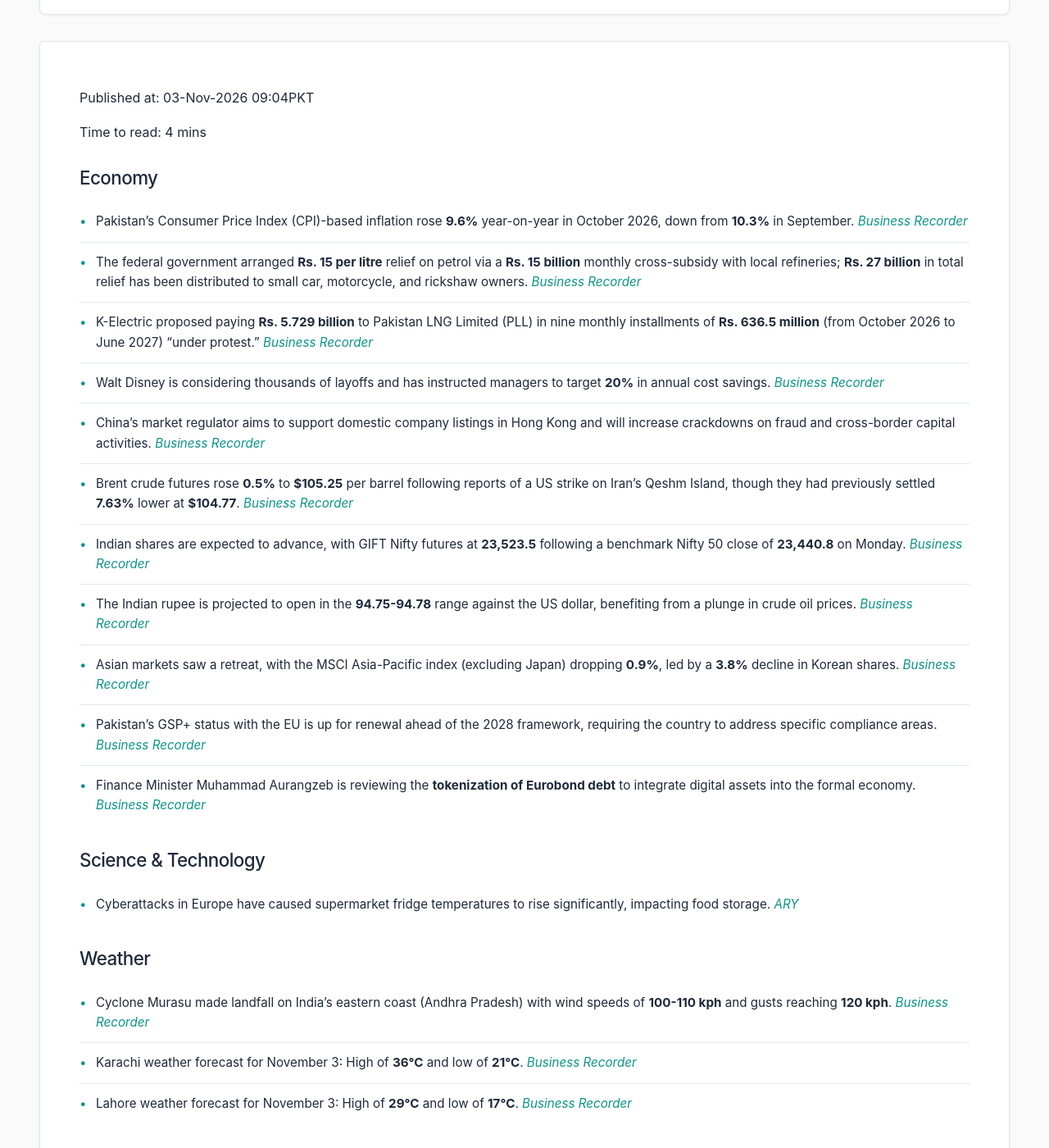
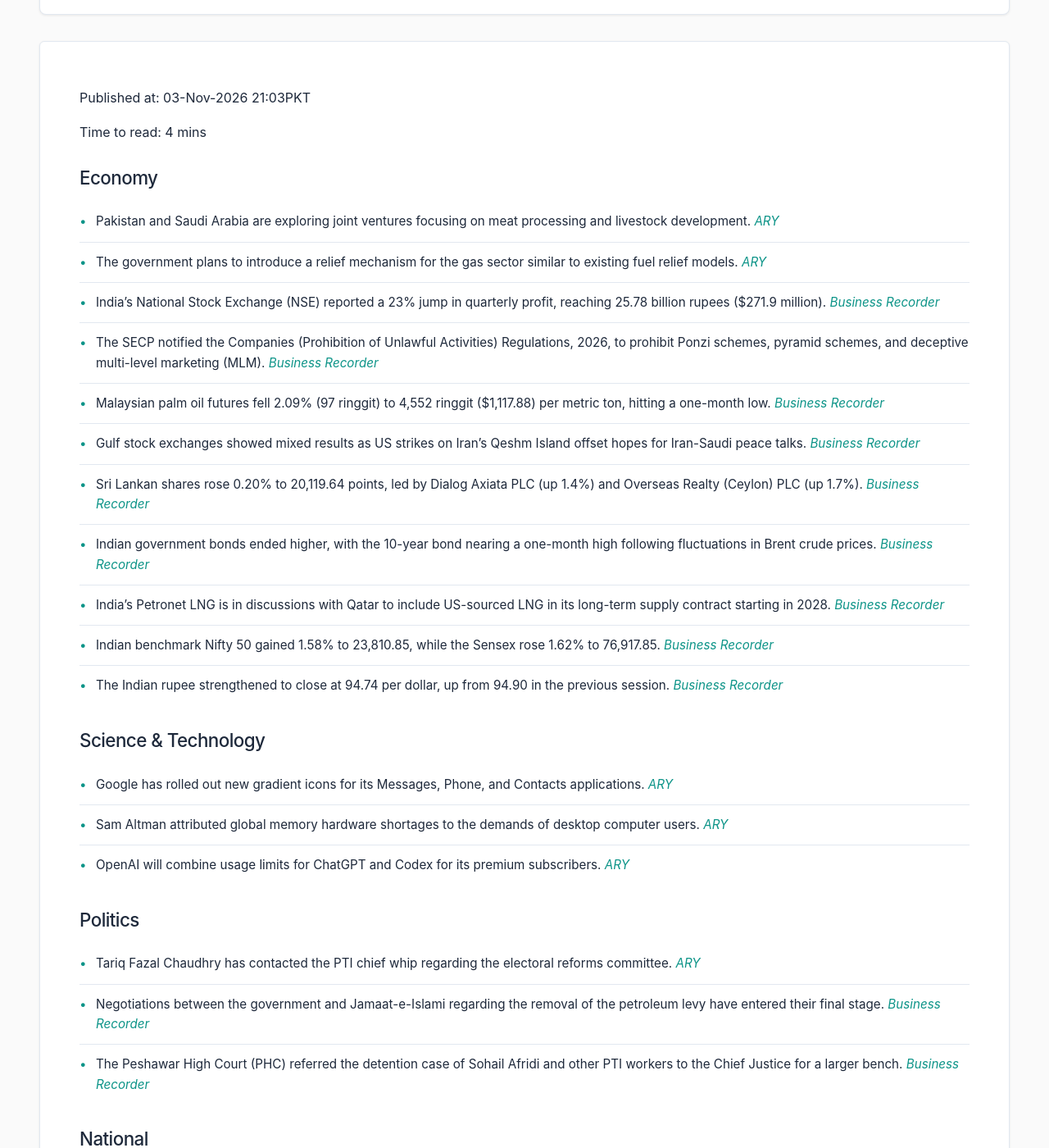
Before and after one commit to zsubzwary/news, a Jekyll site: the page built from en/index.md, in a window 1280 px wide and 1400 px high, scrolled down 209 px. Shown: the whole window at 82% size. Built offline with Jekyll 4.4.1, drawn with Linux system fonts in a browser that asks for light colours; some web fonts are replaced; comment, search, counter and statistics services are not loaded; some of the changed text lies outside the part shown.

Commit message:
DateTime; 2026-11-03T16:03:41.614Z

```diff
--- a/en/index.md
+++ b/en/index.md
@@ -4,52 +4,51 @@ title: Pakistan News Briefing
 lang: en
 ---
 
-Published at: 03-Nov-2026 09:04PKT
+Published at: 03-Nov-2026 21:03PKT
 
 Time to read: 4 mins
 
 ### Economy
-- Pakistan's Consumer Price Index (CPI)-based inflation rose **9.6%** year-on-year in October 2026, down from **10.3%** in September. *[Business Recorder](https://www.brecorder.com/news/40447159/oct-cpi-rises-96pc-yoy)*
-- The federal government arranged **Rs. 15 per litre** relief on petrol via a **Rs. 15 billion** monthly cross-subsidy with local refineries; **Rs. 27 billion** in total relief has been distributed to small car, motorcycle, and rickshaw owners. *[Business Recorder](https://www.brecorder.com/news/40447158/govt-arranges-rs15-per-litre-relief-on-petrol)*
-- K-Electric proposed paying **Rs. 5.729 billion** to Pakistan LNG Limited (PLL) in nine monthly installments of **Rs. 636.5 million** (from October 2026 to June 2027) "under protest." *[Business Recorder](https://www.brecorder.com/news/40447162/ke-proposes-rs5729bn-payment-to-pll-under-protest)*
-- Walt Disney is considering thousands of layoffs and has instructed managers to target **20%** in annual cost savings. *[Business Recorder](https://www.brecorder.com/news/40447174/disney-eyes-thousands-of-layoffs-asks-managers-to-target-20%20savings-bloomberg-news-reports)*
-- China's market regulator aims to support domestic company listings in Hong Kong and will increase crackdowns on fraud and cross-border capital activities. *[Business Recorder](https://www.brecorder.com/news/40447176/china-market-regulator-to-encourage-hong-kong-listings)*
-- Brent crude futures rose **0.5%** to **$105.25** per barrel following reports of a US strike on Iran's Qeshm Island, though they had previously settled **7.63%** lower at **$104.77**. *[Business Recorder](https://www.brecorder.com/news/40447167/oil-rises-after-report-of-us-strike-on-irans-qeshm-island)*
-- Indian shares are expected to advance, with GIFT Nifty futures at **23,523.5** following a benchmark Nifty 50 close of **23,440.8** on Monday. *[Business Recorder](https://www.brecorder.com/news/40447171/indian-shares-set-to-extend-advance-on-softer-oil-steady-earnings)*
-- The Indian rupee is projected to open in the **94.75-94.78** range against the US dollar, benefiting from a plunge in crude oil prices. *[Business Recorder](https://www.brecorder.com/news/40447169/indian-rupee-to-benefit-from-oil-plunge-while-facing-technical-resistance-dollar-strength)*
-- Asian markets saw a retreat, with the MSCI Asia-Pacific index (excluding Japan) dropping **0.9%**, led by a **3.8%** decline in Korean shares. *[Business Recorder](https://www.brecorder.com/news/40447168/asian-stocks-retreat-ahead-of-us-midterms-oil-steadies)*
-- Pakistan's GSP+ status with the EU is up for renewal ahead of the 2028 framework, requiring the country to address specific compliance areas. *[Business Recorder](https://www.brecorder.com/news/40447160/german-envoy-says-pakistans-gsp-status-up-for-renewal)*
-- Finance Minister Muhammad Aurangzeb is reviewing the **tokenization of Eurobond debt** to integrate digital assets into the formal economy. *[Business Recorder](https://www.brecorder.com/news/40447164/aurangzeb-says-reviewing-tokenization-of-eurobond-debt)*
+- Pakistan and Saudi Arabia are exploring joint ventures focusing on meat processing and livestock development. *[ARY](https://arynews.tv/pakistan-saudi-arabia-explore-joint-ventures-in-meat-processing)*
+- The government plans to introduce a relief mechanism for the gas sector similar to existing fuel relief models. *[ARY](https://arynews.tv/govt-plans-similar-relief-mechanism-for-gas-sector-says-ali-pervaiz-malik)*
+- India's National Stock Exchange (NSE) reported a 23% jump in quarterly profit, reaching 25.78 billion rupees ($271.9 million). *[Business Recorder](https://www.brecorder.com/news/40447230/indias-nse-posts-23-rise-in-quarterly-profit-in-first-results-since-listing)*
+- The SECP notified the Companies (Prohibition of Unlawful Activities) Regulations, 2026, to prohibit Ponzi schemes, pyramid schemes, and deceptive multi-level marketing (MLM). *[Business Recorder](https://www.brecorder.com/news/40447228/secp-notifies-regulations-to-prohibit-ponzi-pyramid-schemes)*
+- Malaysian palm oil futures fell 2.09% (97 ringgit) to 4,552 ringgit ($1,117.88) per metric ton, hitting a one-month low. *[Business Recorder](https://www.brecorder.com/news/40447227/palm-hits-one-month-low-as-stockpile-concerns-weigh)*
+- Gulf stock exchanges showed mixed results as US strikes on Iran's Qeshm Island offset hopes for Iran-Saudi peace talks. *[Business Recorder](https://www.brecorder.com/news/40447229/gulf-bourses-mixed-as-fears-over-us-strikes-offset-iran-saudi-talks)*
+- Sri Lankan shares rose 0.20% to 20,119.64 points, led by Dialog Axiata PLC (up 1.4%) and Overseas Realty (Ceylon) PLC (up 1.7%). *[Business Recorder](https://www.brecorder.com/news/40447224/communication-services-stocks-lift-sri-lankan-shares-higher)*
+- Indian government bonds ended higher, with the 10-year bond nearing a one-month high following fluctuations in Brent crude prices. *[Business Recorder](https://www.brecorder.com/news/40447218/india-bonds-end-tad-higher-on-softer-oil)*
+- India's Petronet LNG is in discussions with Qatar to include US-sourced LNG in its long-term supply contract starting in 2028. *[Business Recorder](https://www.brecorder.com/news/40447214/indias-top-gas-importer-sets-eyes-on-us-lng-under-long-term-deal-with-qatar)*
+- Indian benchmark Nifty 50 gained 1.58% to 23,810.85, while the Sensex rose 1.62% to 76,917.85. *[Business Recorder](https://www.brecorder.com/news/40447213/indian-shares-extend-rally-as-earnings-cooling-crude-draw-foreign-buyers)*
+- The Indian rupee strengthened to close at 94.74 per dollar, up from 94.90 in the previous session. *[Business Recorder](https://www.brecorder.com/news/40447212/indian-rupee-nudges-higher-forward-premiums-dip-with-focus-on-us-midterm-oil-moves)*
 
 ### Science & Technology
-- Cyberattacks in Europe have caused supermarket fridge temperatures to rise significantly, impacting food storage. *[ARY](https://arynews.tv/cyberattacks-send-supermarket-fridge-temperatures-soaring-across-europe)*
-
-### Weather
-- Cyclone Murasu made landfall on India's eastern coast (Andhra Pradesh) with wind speeds of **100-110 kph** and gusts reaching **120 kph**. *[Business Recorder](https://www.brecorder.com/news/40447175/cyclone-murasu-makes-landfall-on-indias-eastern-coast)*
-- Karachi weather forecast for November 3: High of **36°C** and low of **21°C**. *[Business Recorder](https://www.brecorder.com/news/40447081/the-weather)*
-- Lahore weather forecast for November 3: High of **29°C** and low of **17°C**. *[Business Recorder](https://www.brecorder.com/news/40447081/the-weather)*
+- Google has rolled out new gradient icons for its Messages, Phone, and Contacts applications. *[ARY](https://arynews.tv/google-rolls-out-new-gradient-icons-for-messages-phone-and-contacts-apps)*
+- Sam Altman attributed global memory hardware shortages to the demands of desktop computer users. *[ARY](https://arynews.tv/sam-altman-blames-desktop-computer-users-for-global-memory-hardware-shortages)*
+- OpenAI will combine usage limits for ChatGPT and Codex for its premium subscribers. *[ARY](https://arynews.tv/openai-to-combine-chatgpt-and-codex-usage-limits-for-premium-subscribers)*
 
 ### Politics
-- US Secretary of State Marco Rubio met with Venezuelan Foreign Minister Oliver Blanco to discuss institutional reforms for future free and fair elections. *[Business Recorder](https://www.brecorder.com/news/40447177/rubio-speaks-to-venezuelan-minister-about-reforms-that-lay-groundwork-for-elections)*
-- North Korea tested a strategic cruise missile equipped with a **dispersal warhead** designed for vertical strikes. *[Business Recorder](https://www.brecorder.com/news/40447172/north-korea-conducts-strategic-cruise-missile-test-with-dispersal-warhead-kcna-says)*
-- Malaysia's Prime Minister announced meetings between the chief secretary and the central bank governor to prepare for security threats following cyberattack warnings to the EU and Japan. *[Business Recorder](https://www.brecorder.com/news/40447173/malaysia-to-hold-meetings-on-security-threats-pm-says)*
-- The US Justice Department is breaking with tradition to intervene in the upcoming midterm elections. *[ARY](https://arynews.tv/trump-justice-dept-breaks-with-tradition-to-intervene-in-midterms)*
+- Tariq Fazal Chaudhry has contacted the PTI chief whip regarding the electoral reforms committee. *[ARY](https://arynews.tv/tariq-fazal-chaudhry-contacts-pti-chief-whip-over-electoral-reforms-committee)*
+- Negotiations between the government and Jamaat-e-Islami regarding the removal of the petroleum levy have entered their final stage. *[Business Recorder](https://www.brecorder.com/news/40447217/govt-ji-talks-on-petroleum-levy-removal-enter-final-stage)*
+- The Peshawar High Court (PHC) referred the detention case of Sohail Afridi and other PTI workers to the Chief Justice for a larger bench. *[Business Recorder](https://www.brecorder.com/news/40447216/phc-refers-sohail-afridi-detention-case-to-chief-justice-for-larger-bench)*
 
 ### National
-- Prime Minister Shehbaz Sharif met with Chinese Minister Liu Haixing to reaffirm commitment to expanded cooperation in trade, investment, and infrastructure. *[Business Recorder](https://www.brecorder.com/news/40447161/trade-investment-amp-other-key-sectors-pm-for-expanded-cooperation-with-china)*
-- Pakistan and South Korea have signed a new judicial cooperation agreement. *[ARY](https://arynews.tv/pakistan-and-south-korea-sign-judicial-cooperation-agreement)*
+- Maryam Nawaz distributed laptops and scholarships to students in Attock. *[ARY](https://arynews.tv/maryam-nawaz-awards-laptops-and-scholarships-to-students-in-attock)*
+- The CM of Punjab inaugurated the Green Bus service in Attock. *[ARY](https://arynews.tv/cm-punjab-receives-warm-welcome-as-green-bus-service-inaugurates-in-attock)*
+- ISPR reported that 17 terrorists were killed in intelligence-based operations in Balochistan's Kachhi and Kharan districts, while one Pakistan Army soldier was martyred. *[Business Recorder](https://www.brecorder.com/news/40447231/soldier-martyred-17-terrorists-killed-in-balochistan-operations-ispr)*
 
 ### International
-- The United States conducted strikes on Iran's **Qeshm Island**, located on the strategic Strait of Hormuz. *[Business Recorder](https://www.brecorder.com/news/40447166/us-struck-irans-qeshm-island-wall-street-journal-reports)*
-- Diplomatic progress is being signaled in US-Iran talks to prevent further military escalation. *[ARY](https://arynews.tv/us-signals-progress-in-iran-talks-to-avert-flare-up)*
+- The US carried out "defensive" strikes on Iran's Qeshm island, targeting surface-to-air missiles. *[Business Recorder](https://www.brecorder.com/news/40447229/gulf-bourses-mixed-as-fears-over-us-strikes-offset-iran-saudi-talks)*
+- Donald Trump announced that the US will cease its $4 billion annual military aid to Israel at the end of 2026. *[Business Recorder](https://www.brecorder.com/news/40447226/trump-says-us-will-stop-4-billion-military-aid-to-israel-at-end-of-2026)*
+- An Iranian official stated that a deal between Iran and the US remains out of reach despite diplomatic efforts by Qatar. *[Business Recorder](https://www.brecorder.com/news/40447225/iran-us-deal-still-out-of-reach-despite-diplomatic-push-iranian-official-says)*
+- The US Justice Department is deploying 1,000 election monitors and observers across all 50 states for the upcoming elections. *[Business Recorder](https://www.brecorder.com/news/40447223/trumps-justice-dept-identifies-where-us-election-monitors-will-be-in-the-50-states)*
+- First Lady Melania Trump is set to host representatives from Russia and Ukraine at the White House. *[Business Recorder](https://www.brecorder.com/news/40447222/melania-trump-to-host-ukraine-russia-representatives-at-white-house)*
+- China's Vice Chair of the Central Military Commission, Zhang Shengmin, met with Russian Defence Minister Andrei Belousov in Beijing to bolster military ties. *[Business Recorder](https://www.brecorder.com/news/40447220/china-military-vice-chair-meets-russian-defence-minister-in-beijing)*
 
 ### Sports
-- Australian cricketer Glenn Maxwell has announced his farewell from international cricket. *[ARY](https://arynews.tv/glenn-maxwell-bids-farewell-to-international-cricket-with-remarkable-records)*
-
-### Health
-- Amish communities are moving to support measles vaccines in response to a major outbreak. *[ARY](https://arynews.tv/amish-communities-back-measles-vaccines-amid-major-outbreak)*
-- A new study has linked childhood caffeine consumption to altered brain structure and reduced sleep quality. *[ARY](https://arynews.tv/study-links-childhood-caffeine-intake-to-reduced-sleep-and-altered-brain-structure)*
+- WNBA player Sophie Cunningham responded to online critics regarding her performance. *[ARY](https://arynews.tv/sophie-cunningham-hits-back-at-psychotic-online-haters)*
+- Sophie Cunningham analyzed Angel Reese's slump during the WNBA finals. *[ARY](https://arynews.tv/sophie-cunningham-breaks-down-angel-reeses-wnba-finals-slump)*
+- Tenerife striker Jesus de Miguel died at age 30 following a cardiac arrest after a collision during a match against Andorra. *[Business Recorder](https://www.brecorder.com/news/40447219/tenerife-striker-de-miguel-dies-after-collision-in-match)*
+- The Saudi Pro League postponed matchday 13 following delays to the 2027 Asian Cup. *[Business Recorder](https://www.brecorder.com/news/40447215/saudi-pro-league-postpones-matchday-13-after-asian-cup-delay)*
 
 ### Other
-- Kuwait has launched a new drive-thru service to simplify the residency application process. *[ARY](https://arynews.tv/kuwait-makes-residency-easier-with-new-drive-thru-service)*
-- Passengers on the Villa Vie Odyssey reported feeling "enraged" by conditions, despite emerging from the incident unscathed. *[ARY](https://arynews.tv/inside-the-villa-vie-odyssey-passengers-emerge-unscathed-but-enraged-claim-website-reveals-immediate-indicators)*
+- Collins English Dictionary named "Mogging"—meaning to outshine someone—as the word of the year. *[Business Recorder](https://www.brecorder.com/news/40447221/mogging-tops-firewave-as-collins-word-of-the-year)*
```
